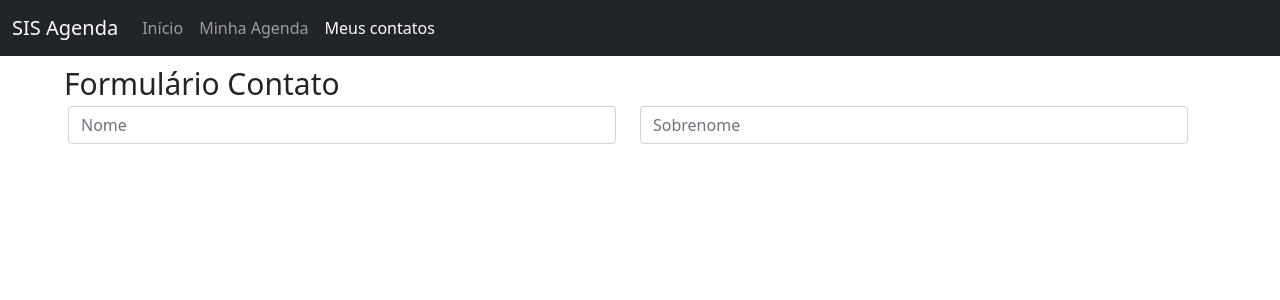
After one commit to arthurGNZ/TrabalhoTAI, a PHP site: page /Paginas/formContato.php in a window 1280 px wide. The commit adds this page. Shown: the top 300 px of the page. Run offline with PHP 8.4, Linux system fonts and the light colour scheme; some libraries are stand-ins or nearby versions.

Commit message:
formulário contato

```diff
--- a/Paginas/contato.php
+++ b/Paginas/contato.php
@@ -47,8 +47,8 @@
     </select>
   </div>
   <div class="col-auto">
-    <button type="button" class="btn btn-outline-success"> <i class="fa-solid fa-magnifying-glass plus"></i>Buscar</button>
-    <button type="submit" class="btn btn-primary"> <i class="fa-solid fa-plus plus"></i>Cadastrar</button>
+    <button type="submit" class="btn btn-outline-success"> <i class="fa-solid fa-magnifying-glass plus"></i>Buscar</button>
+    <a type="button" class="btn btn-primary" href="formContato.php"> <i class="fa-solid fa-plus plus"></i>Cadastrar</a>
   </div>
 </form>
 <table class="table table-hover">
--- /dev/null
+++ b/Paginas/css/styleForm1.css
@@ -0,0 +1,12 @@
+h1{
+    font-size: 30px;
+    margin-top: 10px;
+    margin-bottom: 12px;
+}
+.page{
+    width:90%;
+    margin: 0 auto;
+}
+.form{
+    margin-top: 10px;
+}
--- /dev/null
+++ b/Paginas/formContato.php
@@ -0,0 +1,51 @@
+<!DOCTYPE html>
+<html lang="en">
+<head>
+    <link href="https://cdn.jsdelivr.net/npm/bootstrap@5.1.3/dist/css/bootstrap.min.css" rel="stylesheet" integrity="sha384-1BmE4kWBq78iYhFldvKuhfTAU6auU8tT94WrHftjDbrCEXSU1oBoqyl2QvZ6jIW3" crossorigin="anonymous">
+    <link rel="stylesheet" href="css/styleForm1.css"/>
+    <meta charset="UTF-8">
+    <meta http-equiv="X-UA-Compatible" content="IE=edge">
+    <meta name="viewport" content="width=device-width, initial-scale=1.0">
+    <title>CRUD com PHP</title>
+</head>
+<body>
+<nav class="navbar navbar-expand-lg navbar navbar-dark bg-dark">
+  <div class="container-fluid">
+    <a class="navbar-brand" href="#">SIS Agenda</a>
+    <button class="navbar-toggler" type="button" data-bs-toggle="collapse" data-bs-target="#navbarNavDropdown" aria-controls="navbarNavDropdown" aria-expanded="false" aria-label="Toggle navigation">
+      <span class="navbar-toggler-icon"></span>
+    </button>
+    <div class="collapse navbar-collapse" id="navbarNavDropdown">
+      <ul class="navbar-nav">
+        <li class="nav-item">
+          <a class="nav-link" aria-current="page" href="../index.php">Início</a>
+        </li>
+        <li class="nav-item">
+          <a class="nav-link" href="agenda.php">Minha Agenda</a>
+        </li>
+        <li class="nav-item">
+          <a class="nav-link active" href="contato.php">Meus contatos</a>
+        </li>
+      </ul>
+    </div>
+  </div>
+</nav>
+
+<div class="page">
+  <h1> Formulário Contato</h1>
+  <form class="row gy-2 gx-3 align-items-center">
+  <div class="row">
+    <div class="col">
+      <input type="text" class="form-control" placeholder="Nome" aria-label="First name">
+    </div>
+    <div class="col">
+      <input type="text" class="form-control" placeholder="Sobrenome" aria-label="Last name">
+    </div>
+</div>
+
+
+</div>
+<script src="https://kit.fontawesome.com/8fd4fa4b09.js" crossorigin="anonymous"></script>
+<script src="https://cdn.jsdelivr.net/npm/bootstrap@5.1.3/dist/js/bootstrap.bundle.min.js" integrity="sha384-ka7Sk0Gln4gmtz2MlQnikT1wXgYsOg+OMhuP+IlRH9sENBO0LRn5q+8nbTov4+1p" crossorigin="anonymous"></script>
+</body>
+</html>
```
Also changed, not shown: Paginas/agenda.php (+54 -1 lines), Paginas/css/styleAgenda.css (added, +24 -0 lines), Paginas/css/stylesAgenda.css (deleted).
